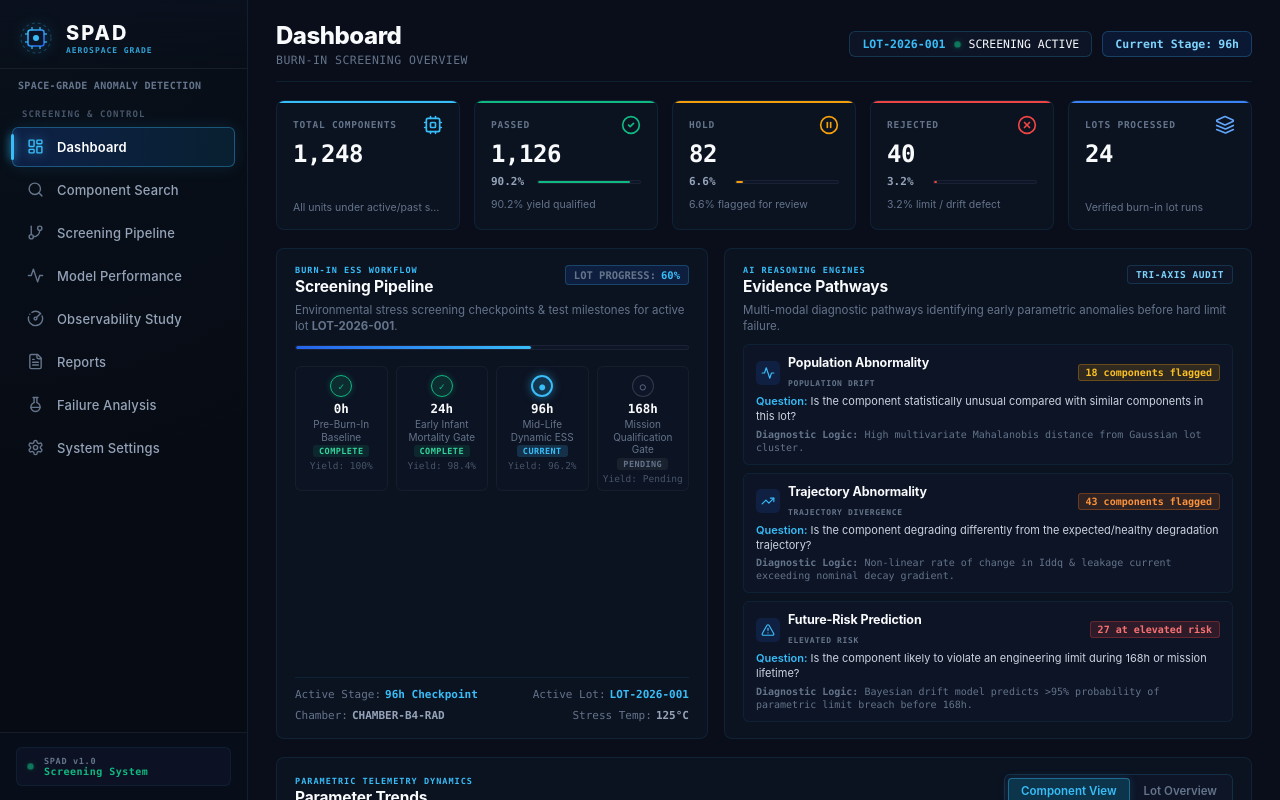
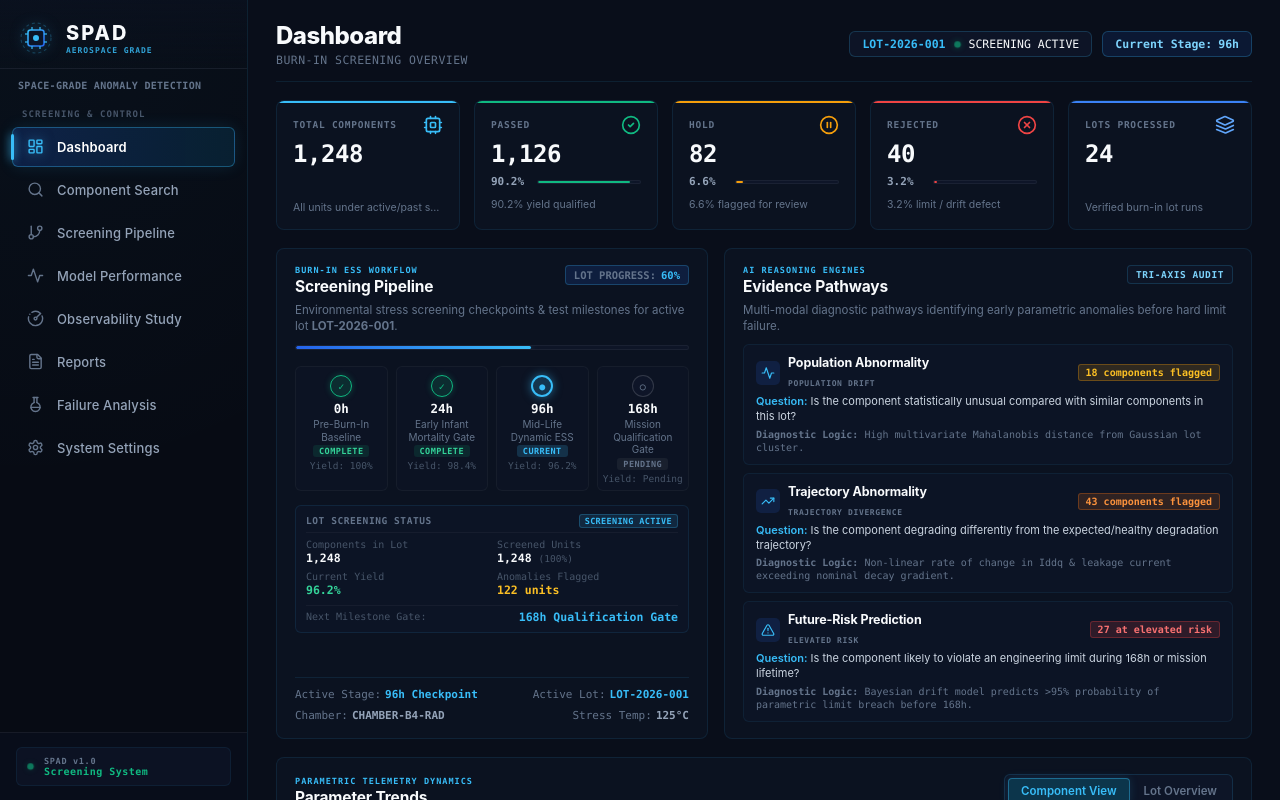
Before and after one commit to mohith-reddy18/SIH26-SPAD, a React (Vite) app: page / in a window 1280 px wide. Shown: the top 800 px of the page. Built offline with nearby package versions, Linux system fonts and the light colour scheme.

Commit message:
ui changes

```diff
--- a/src/components/dashboard/ScreeningPipeline.jsx
+++ b/src/components/dashboard/ScreeningPipeline.jsx
@@ -7,6 +7,7 @@ export default function ScreeningPipeline({
 }) {
   return (
     <div className="spad-card spad-pipeline-card">
+      {/* 1. Card Header */}
       <div className="spad-card-header">
         <div className="spad-card-title-group">
           <span className="spad-card-section-label">BURN-IN ESS WORKFLOW</span>
@@ -18,11 +19,12 @@ export default function ScreeningPipeline({
         </div>
       </div>
 
+      {/* 2. Description */}
       <p className="spad-card-desc">
         Environmental stress screening checkpoints &amp; test milestones for active lot <strong>{context.lotId}</strong>.
       </p>
 
-      {/* Progress Bar Gauge */}
+      {/* 3. Progress Bar Gauge */}
       <div className="spad-pipeline-track">
         <div
           className="spad-pipeline-fill"
@@ -35,7 +37,7 @@ export default function ScreeningPipeline({
         />
       </div>
 
-      {/* Horizontal Stage Timeline */}
+      {/* 4. Horizontal 4-Stage Timeline */}
       <div className="spad-timeline-container">
         {stages.map((stage) => {
           const isComplete = stage.status === 'complete';
@@ -71,7 +73,37 @@ export default function ScreeningPipeline({
         })}
       </div>
 
-      {/* Bottom Lot & Test-Level Meta Stats */}
+      {/* 5. Lot Screening Status (Meaningful Lot-Level Metrics) */}
+      <div className="spad-lot-status-box">
+        <div className="spad-lot-status-header">
+          <span className="spad-lot-status-title">LOT SCREENING STATUS</span>
+          <span className="spad-lot-status-badge">{context.lotStatus || 'SCREENING ACTIVE'}</span>
+        </div>
+        <div className="spad-lot-status-grid">
+          <div className="spad-lot-stat-item">
+            <span className="spad-lot-stat-k">Components in Lot</span>
+            <span className="spad-lot-stat-v">{context.totalUnits ? context.totalUnits.toLocaleString() : '1,248'}</span>
+          </div>
+          <div className="spad-lot-stat-item">
+            <span className="spad-lot-stat-k">Screened Units</span>
+            <span className="spad-lot-stat-v">{context.screenedUnits ? context.screenedUnits.toLocaleString() : '1,248'} <span className="spad-lot-stat-sub">(100%)</span></span>
+          </div>
+          <div className="spad-lot-stat-item">
+            <span className="spad-lot-stat-k">Current Yield</span>
+            <span className="spad-lot-stat-v status-yield">{context.currentYield || '96.2%'}</span>
+          </div>
+          <div className="spad-lot-stat-item">
+            <span className="spad-lot-stat-k">Anomalies Flagged</span>
+            <span className="spad-lot-stat-v status-anom">{context.anomaliesDetected || '122'} units</span>
+          </div>
+          <div className="spad-lot-stat-item spad-lot-stat-span">
+            <span className="spad-lot-stat-k">Next Milestone Gate:</span>
+            <span className="spad-lot-stat-v highlight">{context.nextGate || '168h Qualification Gate'}</span>
+          </div>
+        </div>
+      </div>
+
+      {/* 6. Bottom Lot & Test-Level Meta Stats */}
       <div className="spad-pipeline-meta">
         <div className="spad-meta-item">
           <span className="spad-meta-k">Active Stage:</span>
--- a/src/data/mockData.js
+++ b/src/data/mockData.js
@@ -13,6 +13,11 @@ export const mockScreeningContext = {
   temperature: '125°C',
   chamberId: 'CHAMBER-B4-RAD',
   operator: 'ENG-MIL-SPEC-883',
+  totalUnits: 1248,
+  screenedUnits: 1248,
+  currentYield: '96.2%',
+  anomaliesDetected: 122,
+  nextGate: '168h Qualification Gate',
 };
 
 // 2. Parameter Specifications & Nominal Engineering References
--- a/src/pages/Dashboard.css
+++ b/src/pages/Dashboard.css
@@ -515,6 +515,99 @@
   color: var(--spad-text-dim);
   font-family: var(--font-mono);
   margin-top: 1px;
+}
+
+/* Lot Screening Status Sub-section inside Pipeline Card */
+.spad-lot-status-box {
+  background: rgba(15, 23, 42, 0.55);
+  border: 1px solid rgba(56, 189, 248, 0.1);
+  border-radius: 6px;
+  padding: 8px 10px;
+  display: flex;
+  flex-direction: column;
+  gap: 6px;
+  margin-top: 2px;
+}
+
+.spad-lot-status-header {
+  display: flex;
+  align-items: center;
+  justify-content: space-between;
+  border-bottom: 1px solid rgba(255, 255, 255, 0.04);
+  padding-bottom: 4px;
+}
+
+.spad-lot-status-title {
+  font-size: 9.5px;
+  font-weight: 700;
+  color: var(--spad-text-muted);
+  font-family: var(--font-mono);
+  letter-spacing: 0.06em;
+}
+
+.spad-lot-status-badge {
+  font-size: 8.5px;
+  font-weight: 700;
+  font-family: var(--font-mono);
+  color: #38bdf8;
+  background: rgba(56, 189, 248, 0.12);
+  border: 1px solid rgba(56, 189, 248, 0.25);
+  padding: 1px 5px;
+  border-radius: 3px;
+  letter-spacing: 0.04em;
+}
+
+.spad-lot-status-grid {
+  display: grid;
+  grid-template-columns: 1fr 1fr;
+  gap: 6px 10px;
+}
+
+.spad-lot-stat-item {
+  display: flex;
+  flex-direction: column;
+  gap: 1px;
+}
+
+.spad-lot-stat-item.spad-lot-stat-span {
+  grid-column: span 2;
+  flex-direction: row;
+  align-items: center;
+  justify-content: space-between;
+  border-top: 1px solid rgba(255, 255, 255, 0.04);
+  padding-top: 4px;
+  margin-top: 2px;
+}
+
+.spad-lot-stat-k {
+  font-size: 10px;
+  color: var(--spad-text-dim);
+  font-family: var(--font-mono);
+}
+
+.spad-lot-stat-v {
+  font-size: 11.5px;
+  font-weight: 700;
+  color: var(--spad-text-primary);
+  font-family: var(--font-mono);
+}
+
+.spad-lot-stat-sub {
+  font-size: 9.5px;
+  color: var(--spad-text-dim);
+  font-weight: 400;
+}
+
+.spad-lot-stat-v.status-yield {
+  color: #34d399;
+}
+
+.spad-lot-stat-v.status-anom {
+  color: #fbbf24;
+}
+
+.spad-lot-stat-v.highlight {
+  color: var(--spad-accent-cyan);
 }
 
 .spad-pipeline-meta {
```
